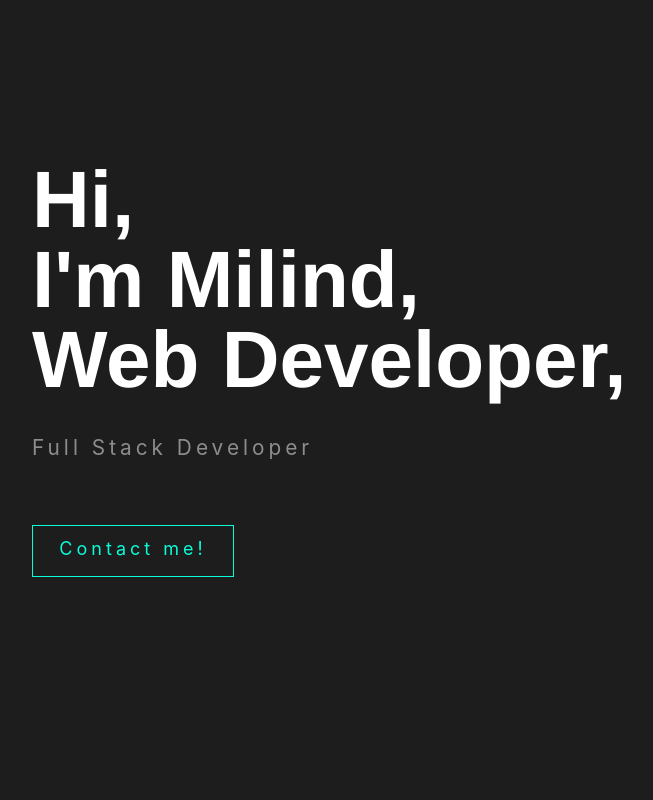
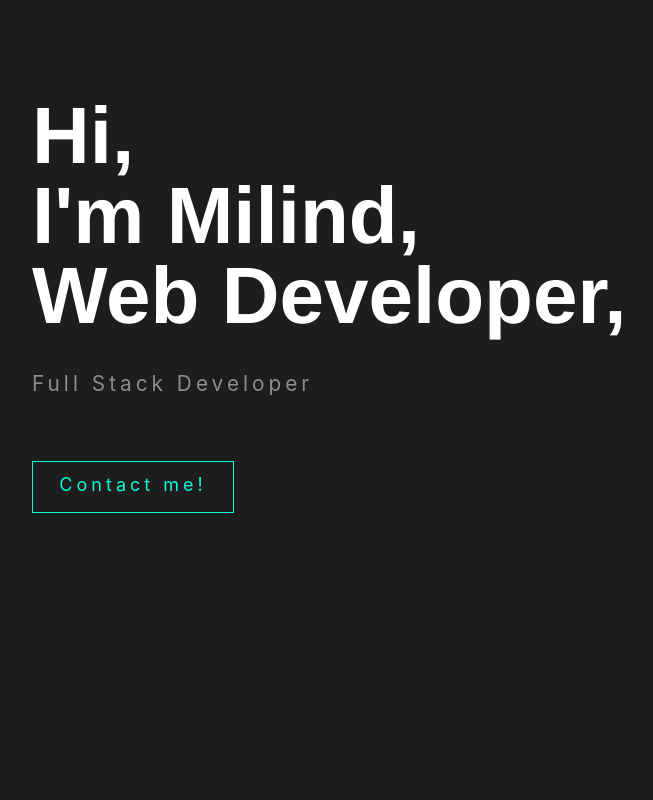
Before and after one commit to sambit-sunny/dev-portfolio, a React (Create React App) app: page / in a window 1280 px wide. Shown: the top 800 px of the page, without its empty margins (32-685 px from the left). Built offline with nearby package versions, Linux system fonts and the light colour scheme.

Commit message:
Use normal css styles instead of styled components

```diff
--- a/src/App.js
+++ b/src/App.js
@@ -1,7 +1,7 @@
 import { createGlobalStyle } from "styled-components";
 import About from "./pages/About";
 import Contact from "./pages/Contact";
-import Home from "./pages/Home";
+import Home from "./pages/Home/Home";
 import Projects from "./pages/Projects";
 
 const GlobalStyle = createGlobalStyle`
--- a/src/pages/Home.js
+++ /dev/null
@@ -1,91 +0,0 @@
-import styled from "styled-components";
-
-const Wrapper = styled.div`
-    height: 100vh;
-    min-height: 100vh;
-    position: relative;
-    padding: 10rem 2rem;
-`;
-
-const Container = styled.div`
-    position: relative;
-    z-index: 1;
-    padding: 0 2rem;
-    display: flex;
-    flex-direction: column;
-    justify-content: center;
-`;
-
-const Heading = styled.h1`
-    color: #fff;
-    margin: 0;
-    position: relative;
-    font-family: Helvetica;
-    font-weight: 700;
-    opacity: 1;
-    font-size: 5rem;
-    line-height: 1;
-`;
-
-const Title = styled.p`
-    color: #8d8d8d;
-    letter-spacing: 4px;
-    font-size: 1.3rem;
-    margin: 2rem 0;
-`;
-
-const Contact = styled.a`
-    max-width: 200px;
-    height: 50px;
-    line-height: 45px;
-    color: #08fdd8;
-    border: 1px solid #08fdd8;
-    font-size: 18px;
-    letter-spacing: 4px;
-    text-decoration: none;
-    width: 100%;
-    margin-top: 30px;
-    position: relative;
-    display: block;
-    text-align: center;
-    background: linear-gradient(to right, #08fdd8 50%, transparent 50%);
-    background-size: 200% 100%;
-    background-position: right bottom;
-    transition: all 0.5s ease-out;
-
-    &:hover {
-        background-color: #08fdd8;
-        background-position: left bottom;
-        color: #000;
-    }
-`;
-
-export default function Home() {
-    const sentence = "Hi, I'm Milind, Web Developer";
-
-    return (
-        <Wrapper id="home">
-            <Container>
-                <Heading aria-label={sentence}>
-                    {sentence.split(",").map((phrase, index) => (
-                        <>
-                            {phrase.split("").map((letter, index) => (
-                                <span aria-hidden="true" key={`phrase${index}`}>
-                                    {letter}
-                                </span>
-                            ))}
-                            <span aria-hidden="true" key={`comma${index}`}>
-                                ,
-                            </span>
-                            <br key={`break${index}`} />
-                        </>
-                    ))}
-                </Heading>
-                <Title>Full Stack Developer</Title>
-                <Contact rel="contact" href="#contact">
-                    Contact me!
-                </Contact>
-            </Container>
-        </Wrapper>
-    );
-}
--- /dev/null
+++ b/src/pages/Home/Home.css
@@ -0,0 +1,59 @@
+.wrapper {
+    height: 100vh;
+    min-height: 100vh;
+    position: relative;
+    padding: 6rem 2rem 0;
+}
+
+.container {
+    position: relative;
+    z-index: 1;
+    padding: 0 2rem;
+    display: flex;
+    flex-direction: column;
+    justify-content: center;
+}
+
+.heading {
+    color: #fff;
+    margin: 0;
+    position: relative;
+    font-family: Helvetica;
+    font-weight: 700;
+    opacity: 1;
+    font-size: 5rem;
+    line-height: 1;
+}
+
+.title {
+    color: #8d8d8d;
+    letter-spacing: 4px;
+    font-size: 1.3rem;
+    margin: 2rem 0;
+}
+
+.contact {
+    max-width: 200px;
+    height: 50px;
+    line-height: 45px;
+    color: #08fdd8;
+    border: 1px solid #08fdd8;
+    font-size: 18px;
+    letter-spacing: 4px;
+    text-decoration: none;
+    width: 100%;
+    margin-top: 30px;
+    position: relative;
+    display: block;
+    text-align: center;
+    background: linear-gradient(to right, #08fdd8 50%, transparent 50%);
+    background-size: 200% 100%;
+    background-position: right bottom;
+    transition: all 0.5s ease-out;
+}
+
+.contact:hover {
+    background-color: #08fdd8;
+    background-position: left bottom;
+    color: #000;
+}
--- /dev/null
+++ b/src/pages/Home/Home.js
@@ -0,0 +1,32 @@
+// import styled from "styled-components";
+import "./Home.css";
+
+export default function Home() {
+    const sentence = "Hi, I'm Milind, Web Developer";
+
+    return (
+        <div id="home" class="wrapper">
+            <div class="container">
+                <h1 class="heading" aria-label={sentence}>
+                    {sentence.split(",").map((phrase, index) => (
+                        <>
+                            {phrase.split("").map((letter, index) => (
+                                <span aria-hidden="true" key={`phrase${index}`}>
+                                    {letter}
+                                </span>
+                            ))}
+                            <span aria-hidden="true" key={`comma${index}`}>
+                                ,
+                            </span>
+                            <br key={`break${index}`} />
+                        </>
+                    ))}
+                </h1>
+                <p class="title">Full Stack Developer</p>
+                <a class="contact" rel="contact" href="#contact">
+                    Contact me!
+                </a>
+            </div>
+        </div>
+    );
+}
```
